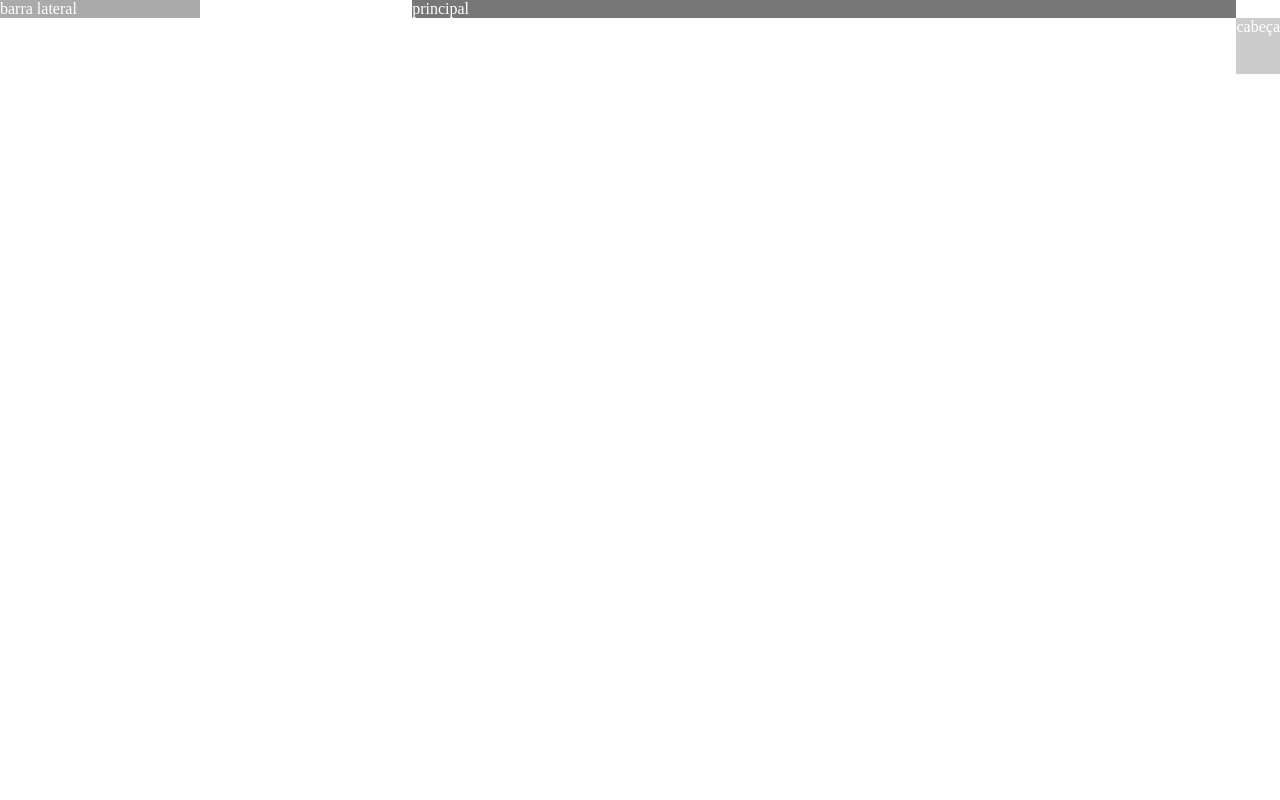
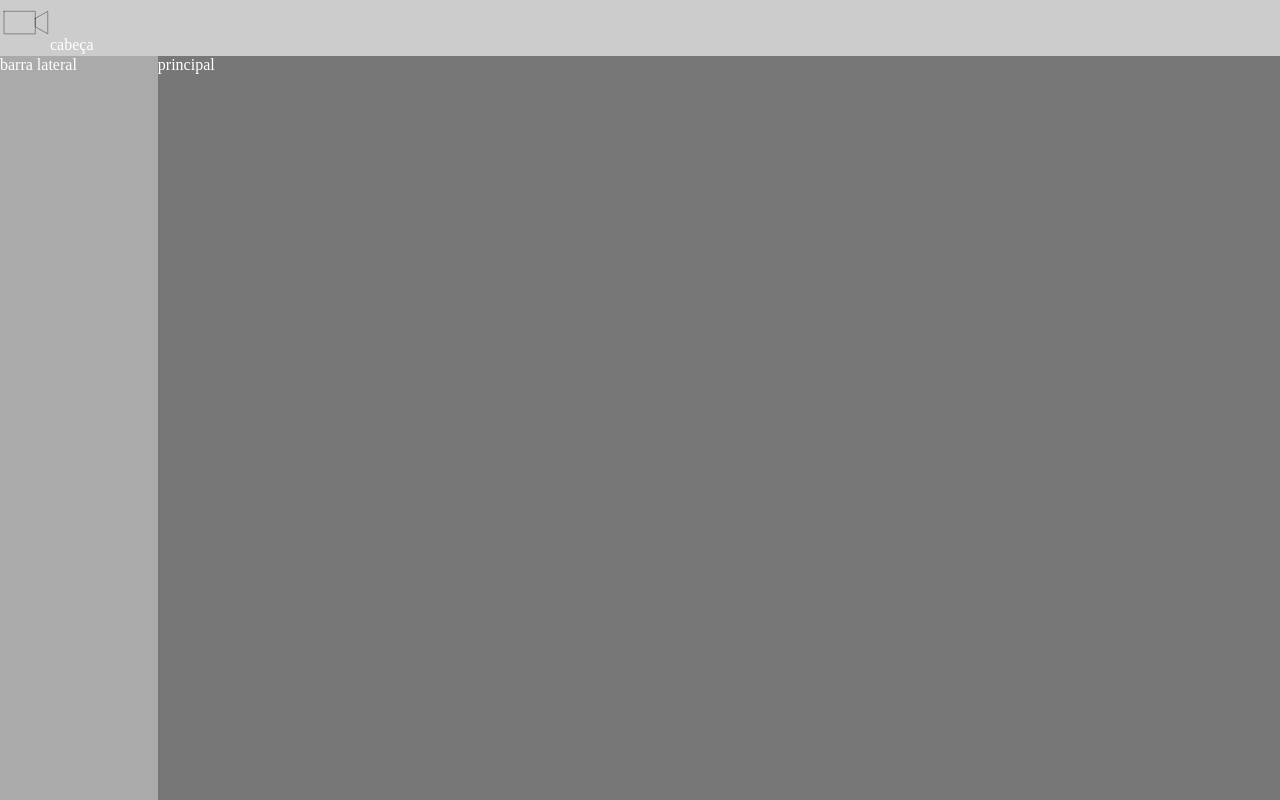
Before and after one commit to William-Reticena/youtube-clone, a React (Create React App) app: page / in a window 1280 px wide. Built offline with nearby package versions, Linux system fonts and the light colour scheme.

Commit message:
:lipstick: fixing ui

```diff
--- /dev/null
+++ b/src/icons/index.js
@@ -0,0 +1 @@
+export { VideoIcon } from './video-icon';
--- /dev/null
+++ b/src/icons/video-icon.js
@@ -0,0 +1,5 @@
+export const VideoIcon = () => (
+  <svg width="50" height="50" viewBox="10 0 250 280" fill="none" xmlns="http://www.w3.org/2000/svg">
+    <path d="M192.5 102.781L262.5 63.25V189.75L192.5 150.219V102.781ZM17.5 63.25V189.75H192.5V63.25H17.5Z" stroke="black" stroke-width="2" stroke-linecap="round" stroke-linejoin="round"/>
+  </svg>
+);
--- a/src/pages/main/index.js
+++ b/src/pages/main/index.js
@@ -1,13 +1,36 @@
 import React from "react";
-import { Grid, Header, MainContent, NavBar } from '../../ui-components';
+import {
+  Grid,
+  Header,
+  MainContent,
+  NavBar,
+  Row
+} from '../../ui-components';
+import { VideoIcon } from '../../icons';
 
 const Main = () => (
-  <Grid col={2}>
-    <Header>cabeça</Header>
+  <Grid direction='column'>
+    <Row>
+      <Header>
+        <VideoIcon />
+        cabeça
+      </Header>
+    </Row>
 
-    <NavBar>barra lateral</NavBar>
+    <Row xs={{ height: '100%' }}>
+      <Grid>
+        <Row xs={{ width: '180px' }}>
+          <NavBar>barra lateral</NavBar>
+        </Row>
 
-    <MainContent>principal</MainContent>
+        <Row fullwidth>
+          <MainContent>
+            principal
+          </MainContent>
+        </Row>
+      </Grid>
+
+    </Row>
   </Grid>
 );
 
--- a/src/theme/global-style.js
+++ b/src/theme/global-style.js
@@ -6,7 +6,7 @@ export const GlobalStyle = createGlobalStyle`
     margin: 0;
   }
 
-  body {
+  #root {
     height: 100vh;
   }
 `;
--- a/src/ui-components/grid/index.js
+++ b/src/ui-components/grid/index.js
@@ -1,12 +1,7 @@
 import styled from "styled-components";
 
-// const options = {
-//   columns: 1
-// };
-
 const Grid = (props) => {
-  // options.columns = col;
-  console.log(props.col);
+  console.log(props);
 
   return (
     <Wrapper {...props}>{props.children}</Wrapper>
@@ -14,11 +9,14 @@ const Grid = (props) => {
 };
 
 const Wrapper = styled.div`
-  display: grid;
-  // grid: 'a' 100px
-  //       'b' 400px
-  //       / 1fr 1fr;
-  grid: 1fr / 1fr ${({ col }) => col}fr;
+  display: flex;
+  flex-direction: ${({ direction }) => direction || 'row'};
+  height: 100%;
+  // width: 100vw;
+  // grid: 'header' min-content
+  //       'navBar' min-content
+  //       'mainContent' 1fr
+  //       / 1fr 4fr;
 `;
 
 export default Grid;
--- /dev/null
+++ b/src/ui-components/grid/row.js
@@ -0,0 +1,8 @@
+import styled from "styled-components";
+
+export const Row = styled.div.attrs(props => {
+  if (props.fullwidth) props.width = '100%';
+})`
+  height: ${({ xs }) => xs?.height || 'auto'};
+  width: ${props => props.xs?.width || props.width || 'auto'};
+`;
--- a/src/ui-components/header/index.js
+++ b/src/ui-components/header/index.js
@@ -1,12 +1,8 @@
 import styled from "styled-components";
 
-export const Header = styled.header.attrs({
-  teste: `${props => props.teste}`
-})`
+export const Header = styled.header`
   background: #ccc;
-  grid-area: a;
-  // grid-column: 2/3;
-  // grid-row: 2/3;
+  // grid-area: header;
+  // grid-column: 1/3;
   height: ${({ theme }) => theme.baseMeasure * 7}px;
-  // width: ${props => props.teste};
 `;
--- a/src/ui-components/index.js
+++ b/src/ui-components/index.js
@@ -2,3 +2,4 @@ export { default as Grid } from './grid';
 export { Header } from './header';
 export { MainContent } from './main-content';
 export { NavBar } from './nav-bar';
+export { Row } from './grid/row';
--- a/src/ui-components/main-content/index.js
+++ b/src/ui-components/main-content/index.js
@@ -2,5 +2,8 @@ import styled from "styled-components";
 
 export const MainContent = styled.main`
   background: #777;
-  // grid-area: b;
+  // grid-area: mainContent;
+  // grid-column: 2;
+  // grid-row: 2/4;
+  height: 100%;
 `;
--- a/src/ui-components/nav-bar/index.js
+++ b/src/ui-components/nav-bar/index.js
@@ -2,6 +2,8 @@ import styled from "styled-components";
 
 export const NavBar = styled.nav`
   background: #aaa;
+  grid-area: navBar;
+  grid-row: 2/4;
   height: 100%;
-  width: ${({ theme }) => theme.baseMeasure * 25}px;
+  // width: ${({ theme }) => theme.baseMeasure * 25}px;
 `;
```
